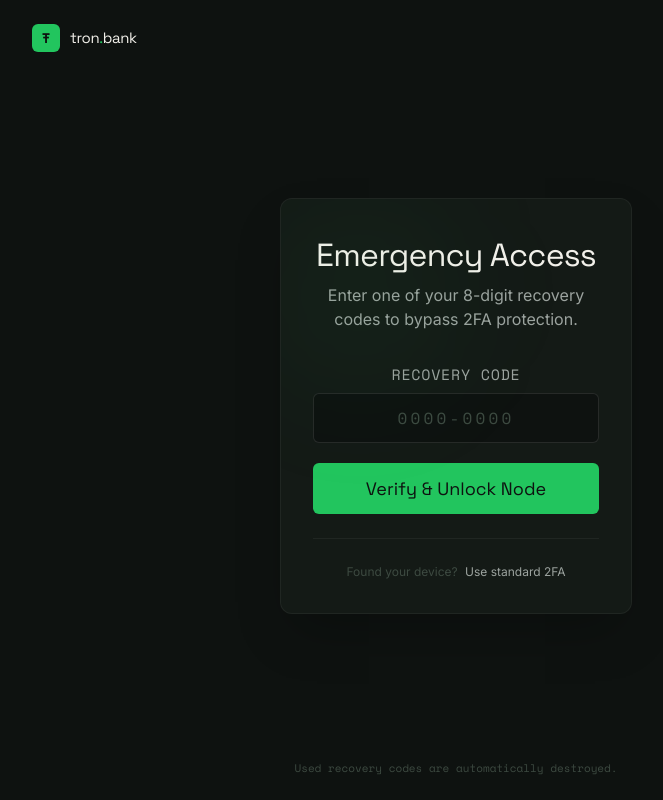
After one commit to Musulmankul05/tron-bank, a Django app: template users/templates/enter_backup_codes.html in a window 1280 px wide. The commit adds this page. Shown: the whole page, without its empty margins (184-847 px from the left). Run offline with Django 5.2, Linux system fonts and the light colour scheme; the template is opened without the code that fills it, so the values that code supplies are empty; style sheets or scripts are compiled from the project's sources; some libraries are stand-ins or nearby versions.

Commit message:
Entering backup codes to reset 2FA and clear backup codes for user

```diff
--- a/users/templates/backup_codes.html
+++ b/users/templates/backup_codes.html
@@ -21,7 +21,7 @@
   </div>
 </header>
 
-<main class="w-full max-w-[500px] mx-auto px-6 py-8 flex-grow flex flex-col justify-center">
+<main class="w-full max-w-[600px] mx-auto px-14 py-8 flex-grow flex flex-col justify-center">
   <div class="bg-inkL border border-white/5 rounded-xl p-8 shadow-2xl relative overflow-hidden">
     <div class="absolute top-0 left-1/2 -translate-x-1/2 w-48 h-48 bg-sage/5 rounded-full blur-3xl pointer-events-none"></div>
 
@@ -38,7 +38,7 @@
 
     <div class="grid grid-cols-2 gap-3 my-6">
       {% for code in codes %}
-      <div class="code-grid-item rounded-md px-4 py-3 text-center font-mono text-[20px] text-paper tracking-wider select-all">
+      <div class="code-grid-item rounded-md px-4 py-3 text-center font-mono text-[22px] text-paper tracking-wider select-all">
         {{ code }}
       </div>
       {% endfor %}
--- /dev/null
+++ b/users/templates/enter_backup_codes.html
@@ -0,0 +1,89 @@
+{% extends 'base.html' %}
+
+{% block title %}Emergency Recovery | tron.bank{% endblock %}
+
+{% block styles %}
+<style>
+    body { font-family: 'Inter', sans-serif; background: #0E1210; color: #F2F0EA; }
+    .code-grid-item {
+        background: rgba(255, 255, 255, 0.02);
+        border: 1px solid rgba(255, 255, 255, 0.05);
+    }
+</style>
+{% endblock %}
+{% block content %}
+<body class="antialiased min-h-screen flex flex-col justify-center items-center px-6">
+<header class="p-6 max-w-4xl w-full mx-auto">
+  <div class="flex items-center gap-2.5">
+    <span class="w-7 h-7 rounded-md bg-sage flex items-center justify-center text-ink font-mono font-bold text-sm select-none">Ŧ</span>
+    <span class="font-display font-600 text-paper tracking-tight text-[15px]">tron<span class="text-sage">.</span>bank</span>
+  </div>
+</header>
+
+<main class="w-full max-w-[400px] mx-auto px-6 py-12 flex-grow flex flex-col justify-center">
+  <div class="bg-inkL border border-white/5 rounded-xl p-8 shadow-2xl relative overflow-hidden">
+    <div class="absolute top-0 left-1/2 -translate-x-1/2 w-48 h-48 bg-sage/5 rounded-full blur-3xl pointer-events-none"></div>
+
+    {% if error %}
+    <div class="font-mono text-[15px] text-red-500 bg-red-500/10 border border-red-500/20 rounded-md p-2.5 mb-4 text-left">
+        {{ error }}
+    </div>
+    {% endif %}
+    <div class="mb-6 text-center">
+      <h1 class="font-display font-600 text-[32px] text-paper tracking-tight">Emergency Access</h1>
+      <p class="text-mist text-[16px] font-300 mt-1">
+        Enter one of your 8-digit recovery codes to bypass 2FA protection.
+      </p>
+    </div>
+
+
+    <form method="POST" action="" class="space-y-5">
+      {% csrf_token %}
+      <div>
+        <label for="backup_code" class="block mt-8 font-mono text-[15px] text-mist uppercase tracking-wider mb-2 text-center">Recovery Code</label>
+        <input
+          type="text"
+          id="backup_code"
+          name="otp_code" maxlength="9"
+          required
+          placeholder="0000-0000"
+          autocomplete="off"
+          class="input-focus w-full bg-ink border border-white/10 rounded-md px-4 py-3 text-[16px] text-paper placeholder:text-smoke font-mono tracking-[0.2em] text-center transition-all duration-150 outline-none uppercase"
+        />
+      </div>
+
+      <button type="submit" class="btn-glow w-full bg-sage hover:bg-sageD text-ink text-[18px] font-display font-600 py-3 rounded-md transition-all duration-200 outline-none">
+        Verify & Unlock Node
+      </button>
+    </form>
+
+    <div class="mt-6 pt-6 border-t border-white/5 text-center">
+      <p class="text-[12px] text-smoke font-300">
+        Found your device?
+        <a href="{% url 'users:verify2fa' %}" class="text-mist hover:text-sage font-400 transition-colors ml-1">Use standard 2FA</a>
+      </p>
+    </div>
+  </div>
+</main>
+
+<footer class="p-6 max-w-4xl w-full mx-auto text-center text-[11px] font-mono text-smoke">
+  <span>Used recovery codes are automatically destroyed.</span>
+</footer>
+{% endblock %}
+
+{% block extra_js %}
+<script>
+const codeInput = document.getElementById('backup_code');
+
+codeInput.addEventListener('input', function(e) {
+    let value = e.target.value.replace(/[^0-9]/g, '');
+
+    if (value.length > 4) {
+        value = value.slice(0, 4) + '-' + value.slice(4, 8);
+    }
+
+    e.target.value = value;
+});
+</script>
+</body>
+{% endblock %}
--- a/users/templates/registration.html
+++ b/users/templates/registration.html
@@ -32,6 +32,12 @@
 </header>
 
 <main class="w-full max-w-6xl mx-auto px-6 py-6 flex-grow grid grid-cols-1 lg:grid-cols-12 gap-12 items-center">
+
+    {% if error %}
+    <div class="font-mono text-[15px] text-red-500 bg-red-500/10 border border-red-500/20 rounded-md p-2.5 mb-4 text-left">
+        {{ error }}
+    </div>
+    {% endif %}
 
   <div class="lg:col-span-5 hidden lg:block space-y-8">
     <div class="space-y-4">
--- a/users/urls.py
+++ b/users/urls.py
@@ -10,5 +10,6 @@ urlpatterns = [
     path('login/v2fa/', views.TwoFactorVerifyView.as_view(), name='verify2fa'),
     path('registration/', views.registration_view, name='registration'),
     path('backup_codes/', views.BackupCodeView.as_view(), name='backup-codes'),
+    path('enter_backups/', views.BackupEnterView.as_view(), name='backup-enter'),
     path('logout/', views.LogoutView.as_view(), name='logout')
 ]
--- a/wallets/urls.py
+++ b/wallets/urls.py
@@ -4,5 +4,5 @@ from . import views
 app_name = 'wallets'
 
 urlpatterns = [
-    path('', views.index_view, name='index')
+    path('', views.IndexView.as_view(), name='index')
 ]
```
Also changed, not shown: users/mixins.py (added, +8 -0 lines), users/templates/login.html (+14 -14 lines), users/templates/setup2fa.html (+12 -11 lines), users/templates/verify2fa.html (+16 -6 lines), users/views.py (+46 -7 lines), wallets/views.py (+7 -3 lines).
